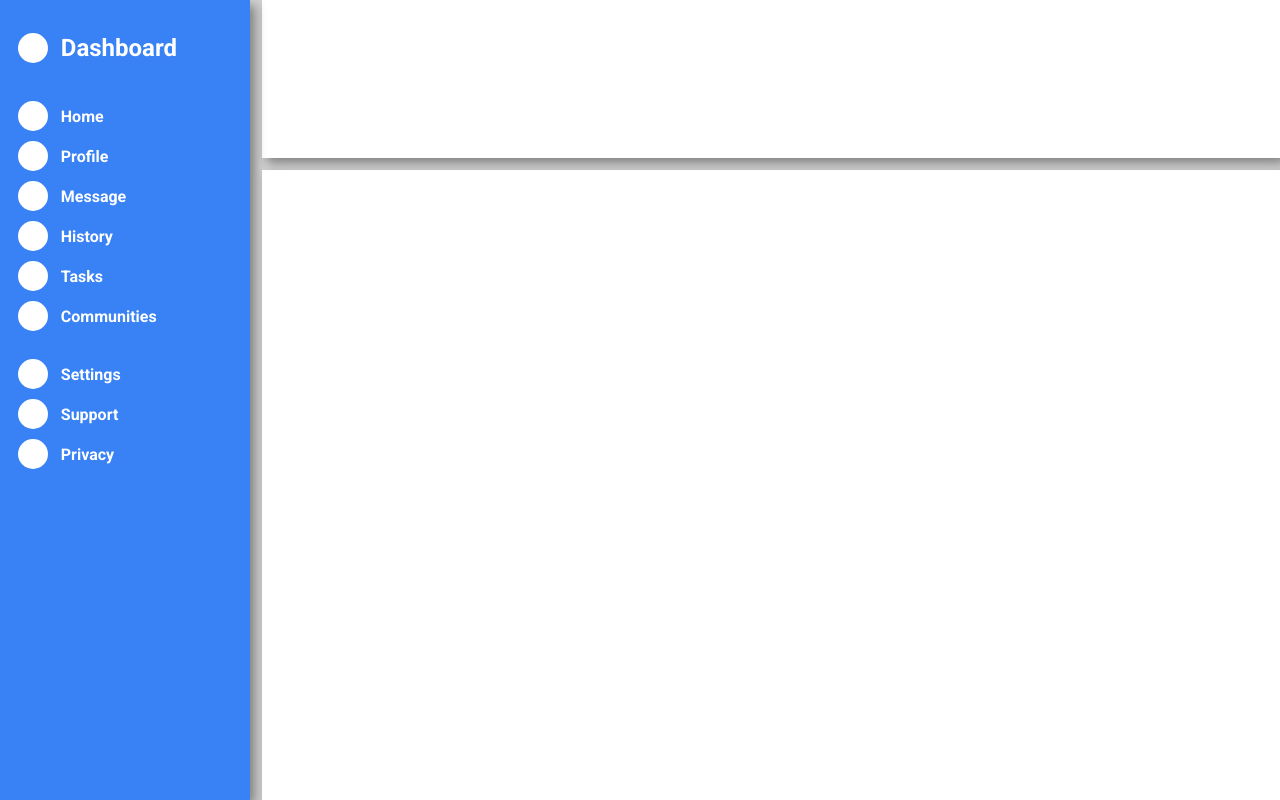
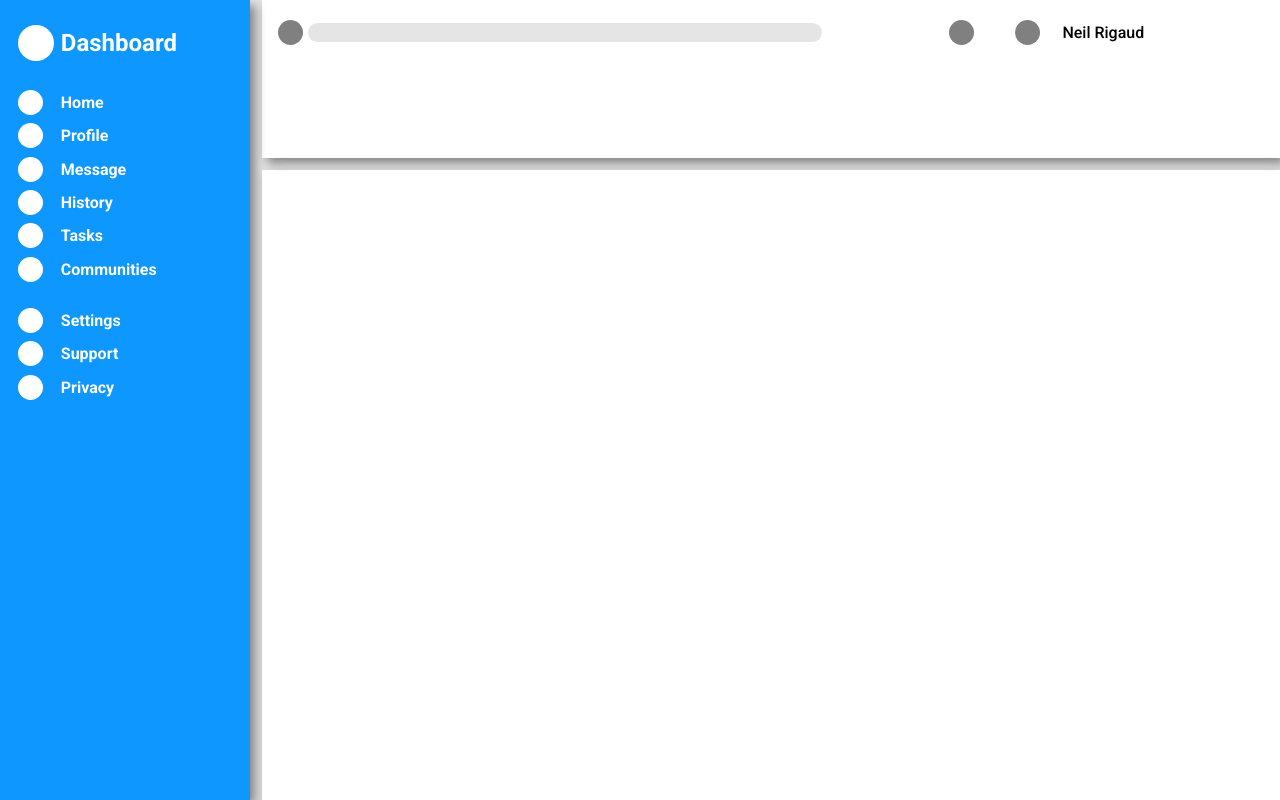
Before and after one commit to blackbird410/Admin-dashboard, a plain HTML site: page index.html in a window 1280 px wide. Drawn offline with Linux system fonts and the light colour scheme.

Commit message:
Added search and notification elements

```diff
--- a/code.js
+++ b/code.js
@@ -1,7 +1,8 @@
 // Adding layout elements
-const body = document.body
-addLayout()
-addSidebarElements()
+const body = document.body;
+addLayout();
+addSidebarElements();
+addHeaderElements();
 
 function addLayout() {
 	const sidebar = document.createElement('div');
@@ -83,3 +84,42 @@ function addSidebarElements() {
 	sidebar.appendChild(sidebarMain);
 	sidebar.appendChild(help);
 }
+
+
+function addHeaderElements(){
+	const header = document.querySelector('.header');
+	const searchContainer = document.createElement('div');
+	const notificationContainer = document.createElement('div');
+	const userWelcome = document.createElement('div');
+	const btnContainer = document.createElement('div');
+
+	const searchIcon = document.createElement('div');
+	searchIcon.classList.add('icon');
+
+	const searchBar = document.createElement('input');
+
+	searchContainer.classList.add('search-container');
+	searchContainer.appendChild(searchIcon);
+	searchContainer.appendChild(searchBar);
+
+	const notificationIcon = document.createElement('div');
+	notificationIcon.classList.add('icon');
+
+	const adminIcon = document.createElement('div');
+	adminIcon.classList.add('icon');
+
+	const adminName = document.createElement('div');
+	adminName.classList.add('admin-name');
+	adminName.setAttribute('id', 'notif-admin-name');
+	adminName.textContent = 'Neil Rigaud';
+
+	notificationContainer.classList.add('notification-container');
+	notificationContainer.appendChild(notificationIcon);
+	notificationContainer.appendChild(adminIcon);
+	notificationContainer.appendChild(adminName);
+
+	header.appendChild(searchContainer);
+	header.appendChild(notificationContainer);
+	header.appendChild(userWelcome);
+	header.appendChild(btnContainer);
+}
--- a/style.css
+++ b/style.css
@@ -1,14 +1,19 @@
-@import url('https://fonts.googleapis.com/css2?family=Roboto:wght@700&display=swap');
+@import url('https://fonts.googleapis.com/css2?family=Roboto:wght@100;300;500;700&display=swap');
 
 :root {
-	--icon-size: 30px;
-	--sidebar-font: 'Roboto', sans-serif;
+	--bg-color: #E5E5E5;
+
+	--icon-size: 25px;
+	--main-font: 'Roboto', sans-serif;
+	--sidebar-color: #0d97ff;
+	--admin-icon-color: orange;
 }
 
 body {
-	background-color: #D3D3D3;
+	background-color: var(--bg-color);
 	height: 100vh;
 	width: 100vw;
+	font-family: var(--main-font);
 	margin: 0;
 	padding: 0;
 	display: grid;
@@ -23,9 +28,9 @@ body > div {
 }
 
 .sidebar {
-	background-color: #3882F6;
+	background-color: var(--sidebar-color);
 	color: white;
-	font-family: var(--sidebar-font);
+	font-weight: 700;
 	grid-row: 1 / -1;
 	padding: 18px;
 
@@ -41,6 +46,11 @@ body > div {
 	align-self: center;
 	height: 80%;
 	font-size: 1.5rem;
+}
+
+#logo .icon {
+	height: 1.5em;
+	width: 1.5em;
 }
 
 .sidebar-main,
@@ -64,9 +74,57 @@ body > div {
 	border-radius:  50%;
 }
 
-
 .header {
 	grid-area: 1 / 2 / 2 / -1;
+
+	display: grid;
+	grid-template-rows: 1fr 2fr;
+	grid-template-columns: 2fr 1fr;
+	padding: 12px;
+	padding-right: max(20px, 2rem);
+	gap: 12px;
+	font-weight: 300;
+}
+
+.header > div {
+	display: grid;
+	align-items: center;
+	gap: 5px;
+	padding: 4px;
+}
+
+.header .icon {
+	background-color: gray;
+}
+
+.search-container,
+.notification-container {
+	justify-content: center;
+}
+
+.search-container {
+	grid-template-columns: var(--icon-size) 1fr;
+}
+
+.notification-container {
+	grid-template-columns: 1fr 1fr 3fr;
+
+	justify-items: center;
+}
+
+.search-container input {
+	width: min(500px, 90%);
+	height: calc(var(--icon-size) - 25%);
+	background-color: var(--bg-color);
+	outline: none;
+	border: none;
+	border-radius: 16px;
+	padding-left: 12px;
+}
+
+#notif-admin-name {
+	justify-self: left;
+	font-weight: 500;
 }
 
 .main {
```
